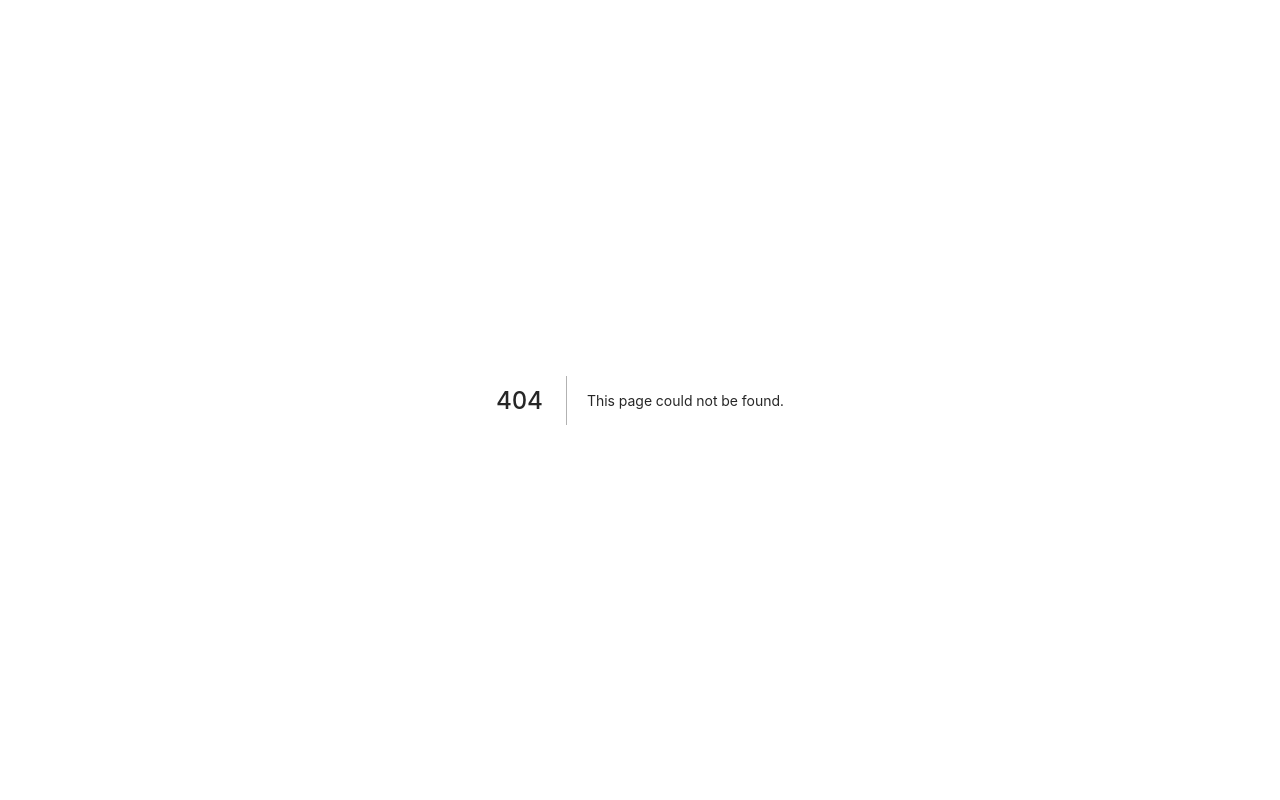
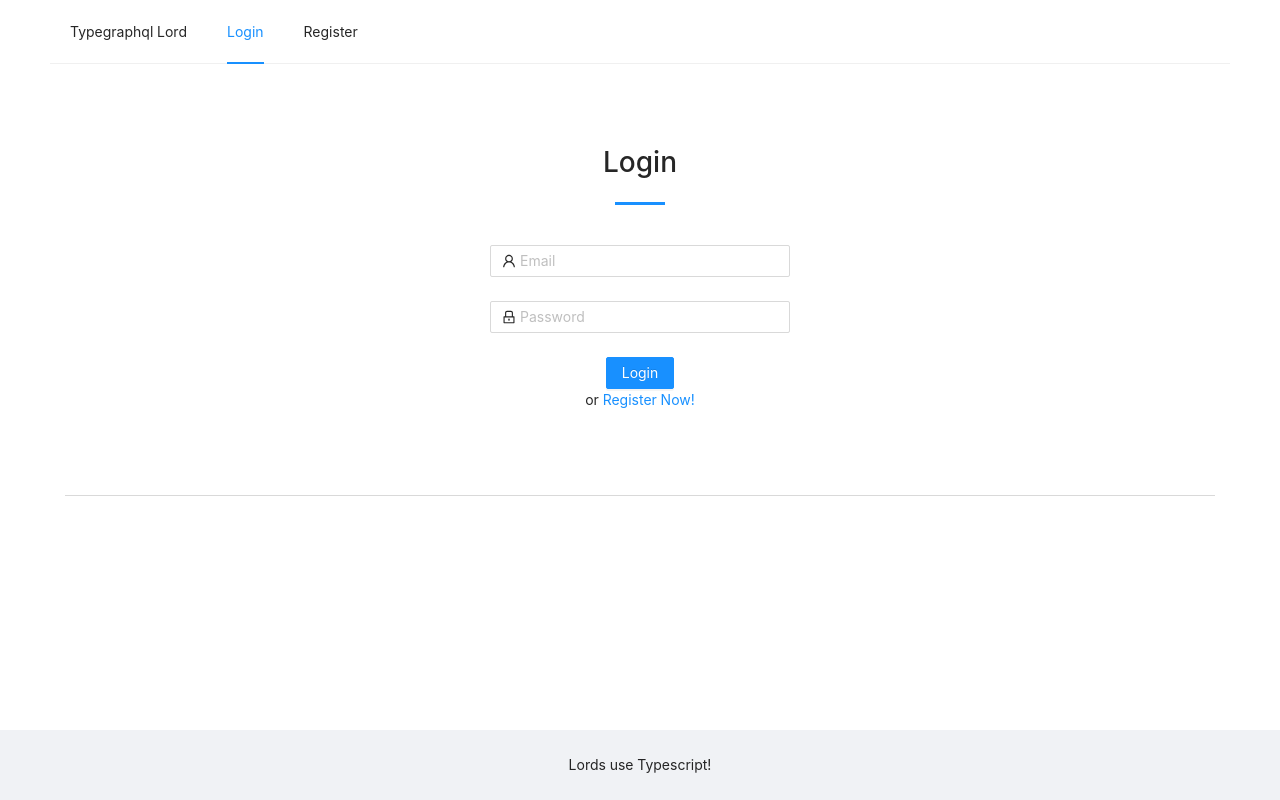
Before and after one commit to ragokan/typegraphql-lord, a Next.js app: page /auth/login in a window 1280 px wide. Before the commit this address had no page. Built offline with nearby package versions, Linux system fonts and the light colour scheme.

Commit message:
register and login components

```diff
--- a/components/Layout.tsx
+++ b/components/Layout.tsx
@@ -2,6 +2,7 @@ import React, { ReactNode } from "react";
 import Link from "next/link";
 import Head from "next/head";
 import { Layout, Menu } from "antd";
+import { useRouter } from "next/router";
 const { Header, Content, Footer } = Layout;
 
 type Props = {
@@ -9,20 +10,30 @@ type Props = {
   title?: string;
 };
 
-const LayoutComponent = ({ children, title = "Typegraphql Lord" }: Props) => {
+const LayoutComponent = ({ children, title }: Props) => {
+  const { route } = useRouter();
+
   return (
     <div>
       <Head>
-        <title>{title}</title>
+        <title>{title ? "Typegraphql Lord | " + title : "Typegraphql Lord"}</title>
         <meta charSet="utf-8" />
         <meta name="viewport" content="initial-scale=1.0, width=device-width" />
       </Head>
 
-      <Layout className="layout">
+      <Layout className="mainLayout">
         <Header>
-          <Menu theme="light" mode="horizontal" defaultSelectedKeys={["0"]}>
-            <Menu.Item key="0">
+          <Menu theme="light" mode="horizontal" defaultSelectedKeys={[route]} className="menu-top">
+            <Menu.Item key="/" className="menu-item-left-float">
               <Link href="/">Typegraphql Lord</Link>
+            </Menu.Item>
+
+            <Menu.Item key="/auth/login">
+              <Link href="/auth/login">Login</Link>
+            </Menu.Item>
+
+            <Menu.Item key="/auth/register">
+              <Link href="/auth/register">Register</Link>
             </Menu.Item>
           </Menu>
         </Header>
@@ -31,7 +42,9 @@ const LayoutComponent = ({ children, title = "Typegraphql Lord" }: Props) => {
             <div className="container-fluid">{children}</div>
           </div>
         </Content>
-        <Footer style={{ textAlign: "center" }}>Lords use Typescript!</Footer>
+        <Footer style={{ textAlign: "center" }} className="footer">
+          Lords use Typescript!
+        </Footer>
       </Layout>
     </div>
   );
--- /dev/null
+++ b/pages/auth/login.tsx
@@ -0,0 +1,42 @@
+import Layout from "../../components/Layout";
+import { Form, Input, Button } from "antd";
+import { UserOutlined, LockOutlined } from "@ant-design/icons";
+import Link from "next/link";
+
+interface LoginFormTypes {
+  email: string;
+  password: string;
+}
+
+const LoginPage = () => {
+  const onFinish = ({ email, password }: LoginFormTypes) => console.log({ email, password });
+  return (
+    <Layout title="Login">
+      <div className="block">
+        <div className="container-fluid">
+          <div className="titleHolder">
+            <h2>Login</h2>
+          </div>
+          <Form name="normal_login" className="login-form" initialValues={{ remember: true }} onFinish={onFinish}>
+            <Form.Item name="email" rules={[{ required: true, message: "Please enter a valid email!" }]}>
+              <Input prefix={<UserOutlined className="site-form-item-icon" />} placeholder="Email" />
+            </Form.Item>
+            <Form.Item name="password" rules={[{ required: true, message: "Please enter a valid password!" }]}>
+              <Input prefix={<LockOutlined className="site-form-item-icon" />} type="password" placeholder="Password" />
+            </Form.Item>
+
+            <Form.Item>
+              <Button type="primary" htmlType="submit" className="login-form-button">
+                Login
+              </Button>
+              <br />
+              or <Link href="/auth/register">Register Now!</Link>
+            </Form.Item>
+          </Form>
+        </div>
+      </div>
+    </Layout>
+  );
+};
+
+export default LoginPage;
--- a/styles/global.css
+++ b/styles/global.css
@@ -1,6 +1,109 @@
 .ant-layout-header,
 .ant-layout {
   background: #fff;
+}
+
+.ant-form-item-control-input {
+  max-width: 300px !important;
+  left: 50%;
+  transform: translateX(-50%);
+}
+
+.alertObject {
+  max-width: 1200px;
+  position: absolute;
+  left: 50%;
+  transform: translateX(-50%);
+}
+
+.titleHolder {
+  text-align: center;
+  position: relative;
+  padding: 0 0 20px;
+  margin: 0 0 40px;
+}
+
+.titleHolder:after {
+  transform: translateX(-50%);
+  content: "";
+  background: #1890ff;
+  position: absolute;
+  bottom: 0;
+  left: 50%;
+  height: 3px;
+  width: 50px;
+}
+
+.titleHolder h2 {
+  font-size: 28px;
+  margin: 0;
+}
+
+.ant-badge-count {
+  background: #1890ff !important;
+  font-size: 100px !important;
+}
+
+.ant-badge-count p {
+  font-size: 13px;
+}
+
+.ant-card-meta-avatar {
+  float: right !important;
+  font-size: 12.5px;
+  font-weight: bold;
+}
+
+.productImage {
+  height: 280px;
+  object-fit: contain;
+}
+
+.popoverListFooter {
+  font-weight: 500;
+}
+
+.ant-popover {
+  width: 250px;
+}
+
+.actionButton {
+  transition: color 0.2s;
+}
+
+.actionButton:hover {
+  color: #1890ff !important;
+}
+
+.mb-2 {
+  margin-bottom: 2px;
+}
+
+.divider {
+  width: 100%;
+  display: block;
+  height: 30px;
+}
+
+.float-right {
+  float: right;
+}
+
+.float-left {
+  float: left;
+}
+
+.productDetailsIcons {
+  margin-top: 2.5px;
+  font-size: 15px;
+}
+
+.ant-layout-sider {
+  background: white !important;
+}
+
+.grey-text {
+  color: grey;
 }
 
 /*
@@ -184,3 +287,14 @@ p {
 .ant-alert-error {
   background-color: #fa32326c !important;
 }
+
+.footer {
+  position: relative;
+  bottom: 0px;
+  width: 100%;
+  z-index: 0;
+}
+
+.mainLayout {
+  min-height: 100vh !important;
+}
```
Also changed, not shown: pages/auth/register.tsx (added, +62 -0 lines), utils/AuthProtected.tsx (added, +11 -0 lines).
